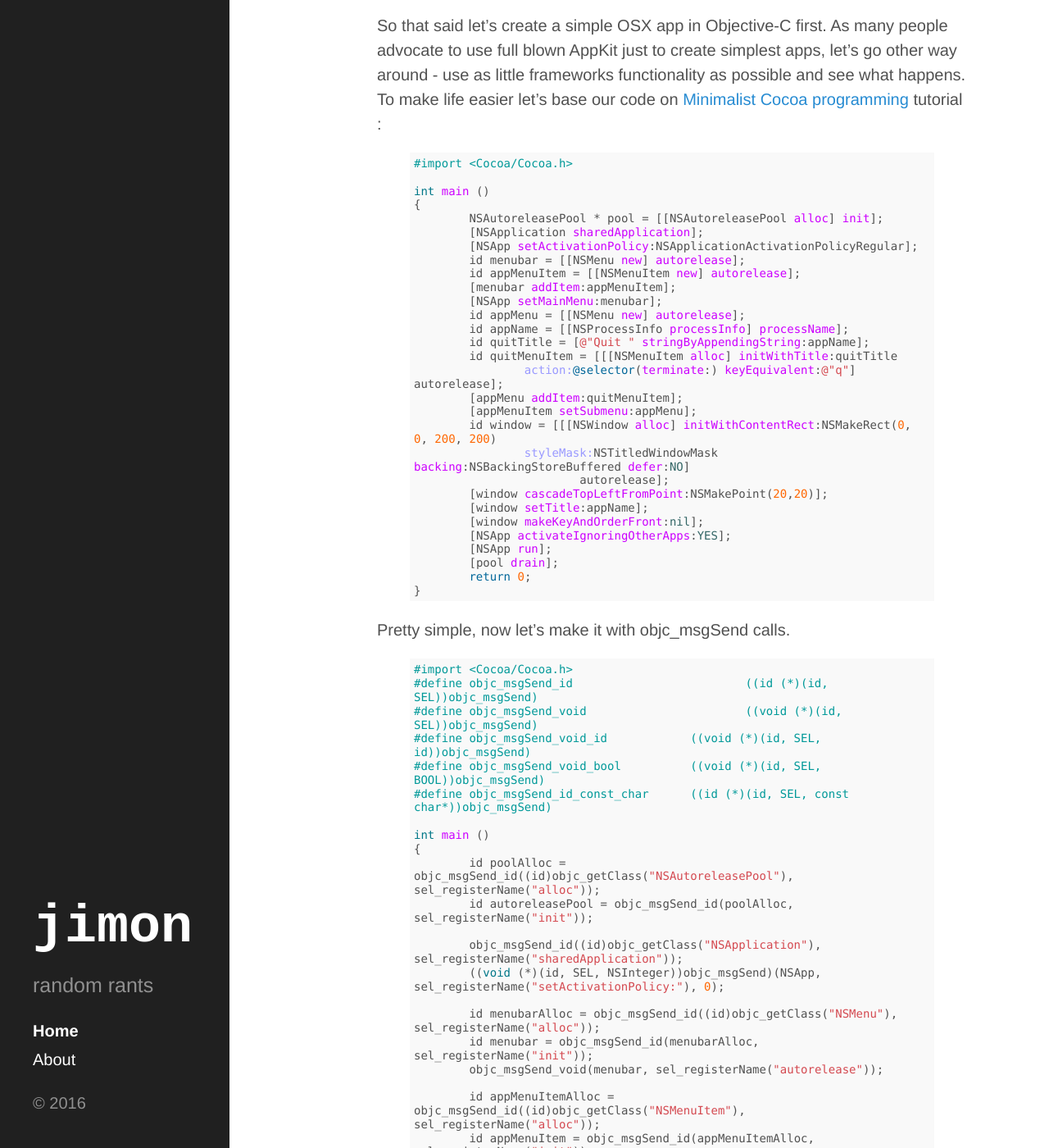
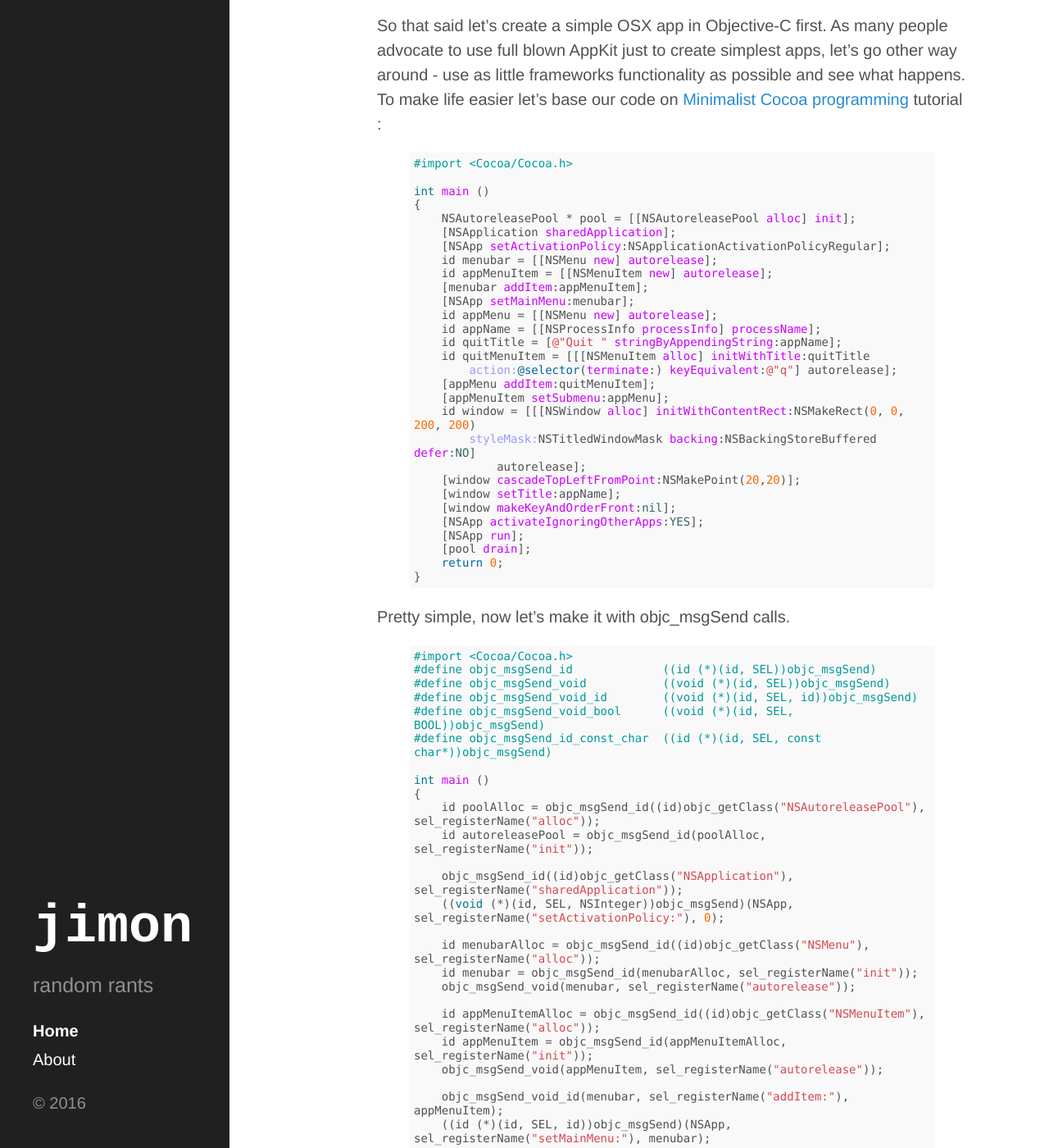
Before and after one commit to jimon/jimon.github.io, a Jekyll site: the page built from index.html, in a window 1280 px wide and 1400 px high, scrolled down 1348 px. Shown: the whole window at 82% size. Built offline with Jekyll 4.4.1, drawn with Linux system fonts in a browser that asks for light colours; the list of posts is cut into pages by our own code.

Commit message:
trying to improve syntax highlight

```diff
--- a/public/css/poole.css
+++ b/public/css/poole.css
@@ -151,6 +151,7 @@ abbr[title] {
 code,
 pre {
   font-family: Menlo, Monaco, "Courier New", monospace;
+  tab-size: 4;
 }
 code {
   padding: .25em .5em;
```
